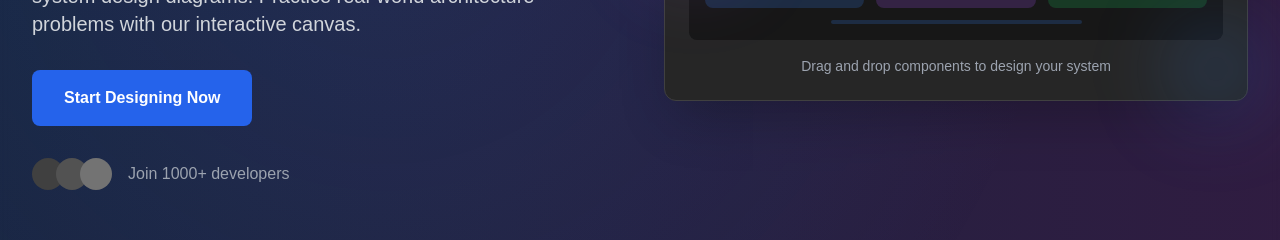
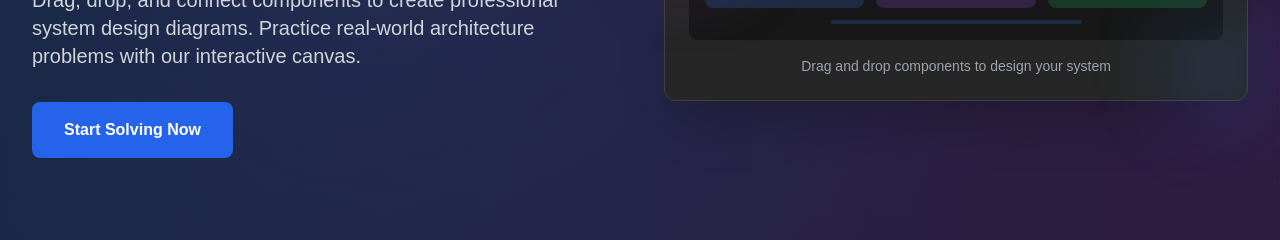
Before and after one commit to creamlabs/syscode, a Next.js app: page /home in a window 1280 px wide. Shown: the part 280-520 px from the top of the page. Built offline with nearby package versions, Linux system fonts and the light colour scheme.

Commit message:
ref: Button text

```diff
--- a/src/components/landing/Hero.tsx
+++ b/src/components/landing/Hero.tsx
@@ -22,16 +22,8 @@ const Hero = () => {
             </p>
             <div className="flex flex-wrap gap-4 justify-center lg:justify-start">
               <button className="px-8 py-4 bg-blue-600 hover:bg-blue-700 text-white font-bold rounded-lg transition-all transform hover:scale-105 animate__animated animate__pulse animate__infinite">
-                Start Designing Now
+                Start Solving Now
               </button>
-            </div>
-            <div className="mt-8 flex items-center gap-4 justify-center lg:justify-start">
-              <div className="flex -space-x-2">
-                <div className="w-8 h-8 rounded-full bg-neutral-700"></div>
-                <div className="w-8 h-8 rounded-full bg-neutral-600"></div>
-                <div className="w-8 h-8 rounded-full bg-neutral-500"></div>
-              </div>
-              <p className="text-gray-400">Join 1000+ developers</p>
             </div>
           </div>
           <div className="relative animate__animated animate__fadeInRight">
```
